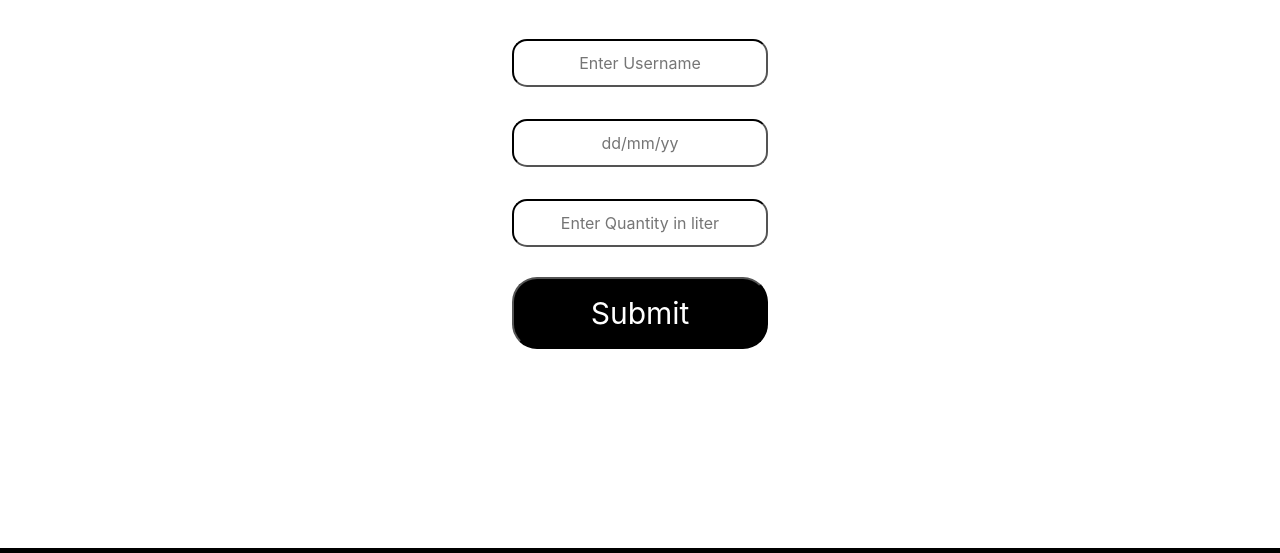
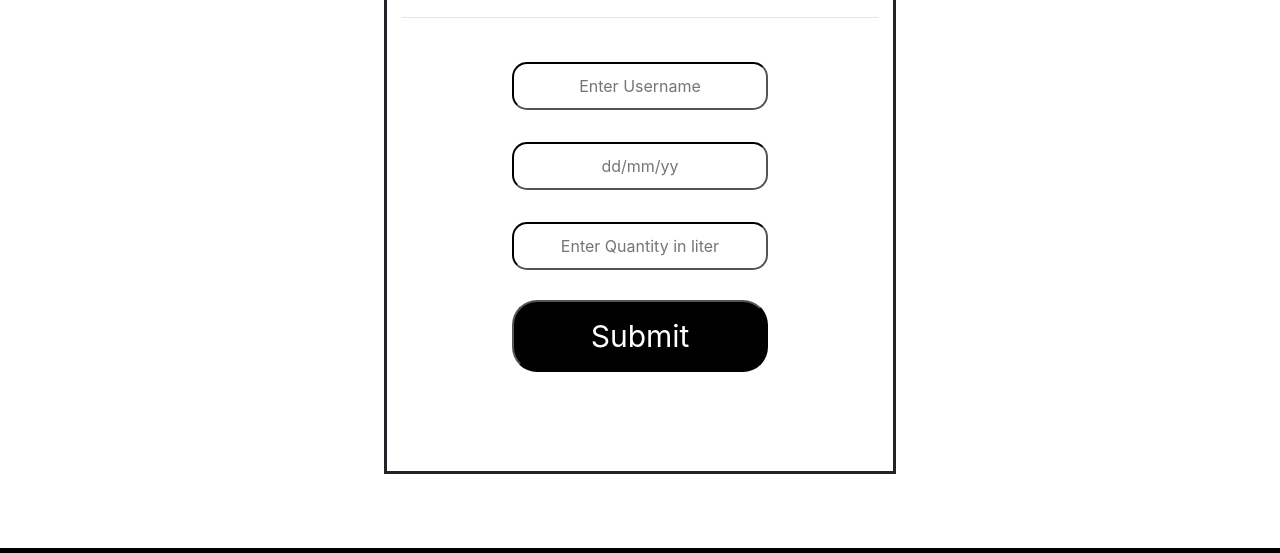
Before and after one commit to robinhooda/MonthlySubscriptionManagementApp, a website: page pages/quantity.html in a window 1280 px wide. Shown: the part 178-731 px from the top of the page. Drawn offline with nearby package versions, Linux system fonts and the light colour scheme; no server answers.

Commit message:
layout changed

```diff
--- a/javascript/fun.js
+++ b/javascript/fun.js
@@ -96,11 +96,8 @@ $('.addamount').click(function(){
                 alert("Data inserted successfully");
                 window.location="/pages/report.html";
             }
-
         });
     }
-    // alert("Username does not exist");
-
 });
 
 // Displayed quantity data
@@ -110,7 +107,7 @@ function reportlist(jsonQuantitydata){
     $('.showAmount').show();
 }
 
-let storeuser
+let storeuser;
 function userreportlist(jsonQuantitydata){
     let tquantity=0;
     let tamount;
--- a/pages/quantity.html
+++ b/pages/quantity.html
@@ -35,7 +35,7 @@
             </ul>
         </div>
       </nav>
-    <div class="container-fluid">
+      <div class="container-fluid layoutLogin">
           <div class="row headername-1">
               <p>Quantity</p>
           </div>
```
Lines whose indentation alone changed are shown as unchanged.
